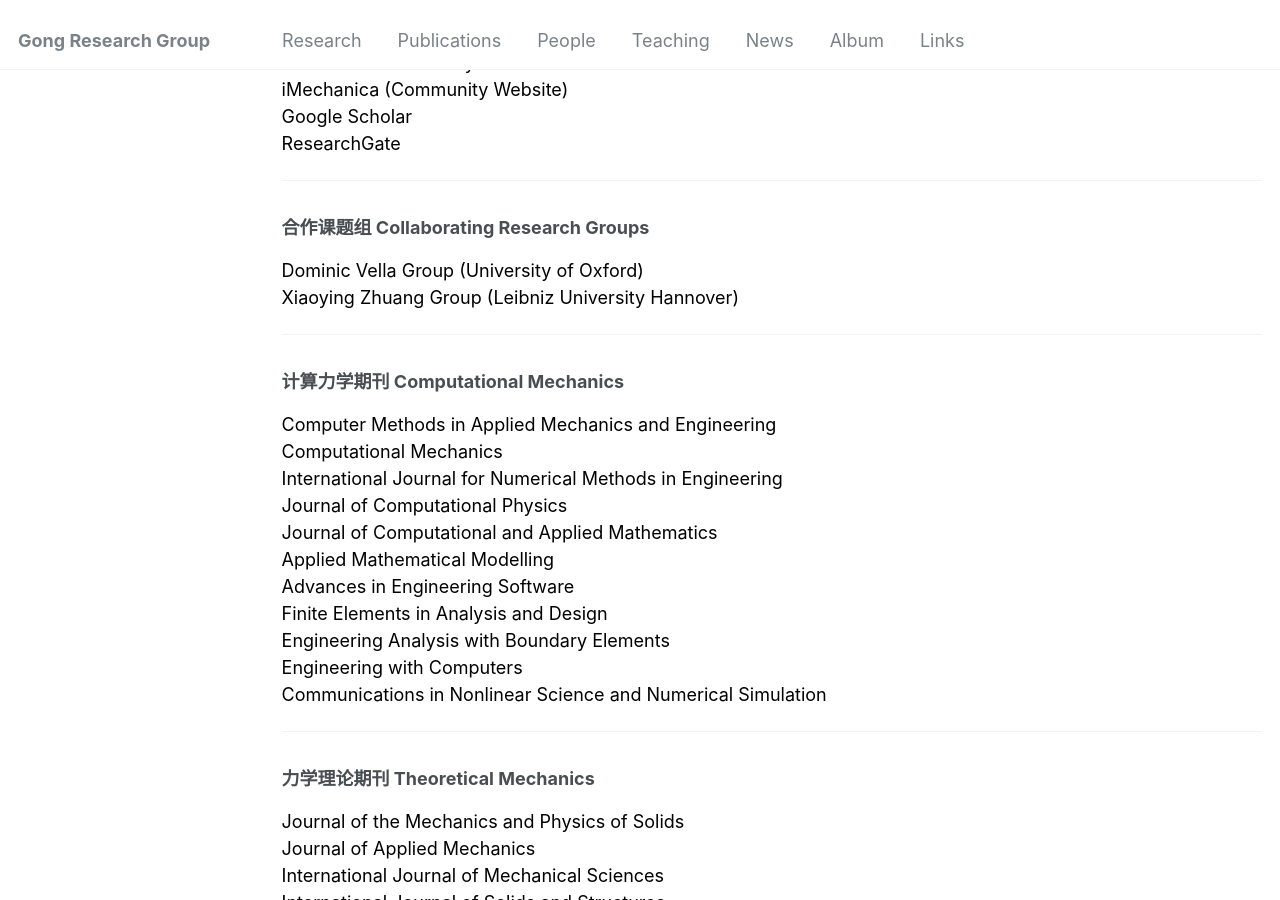
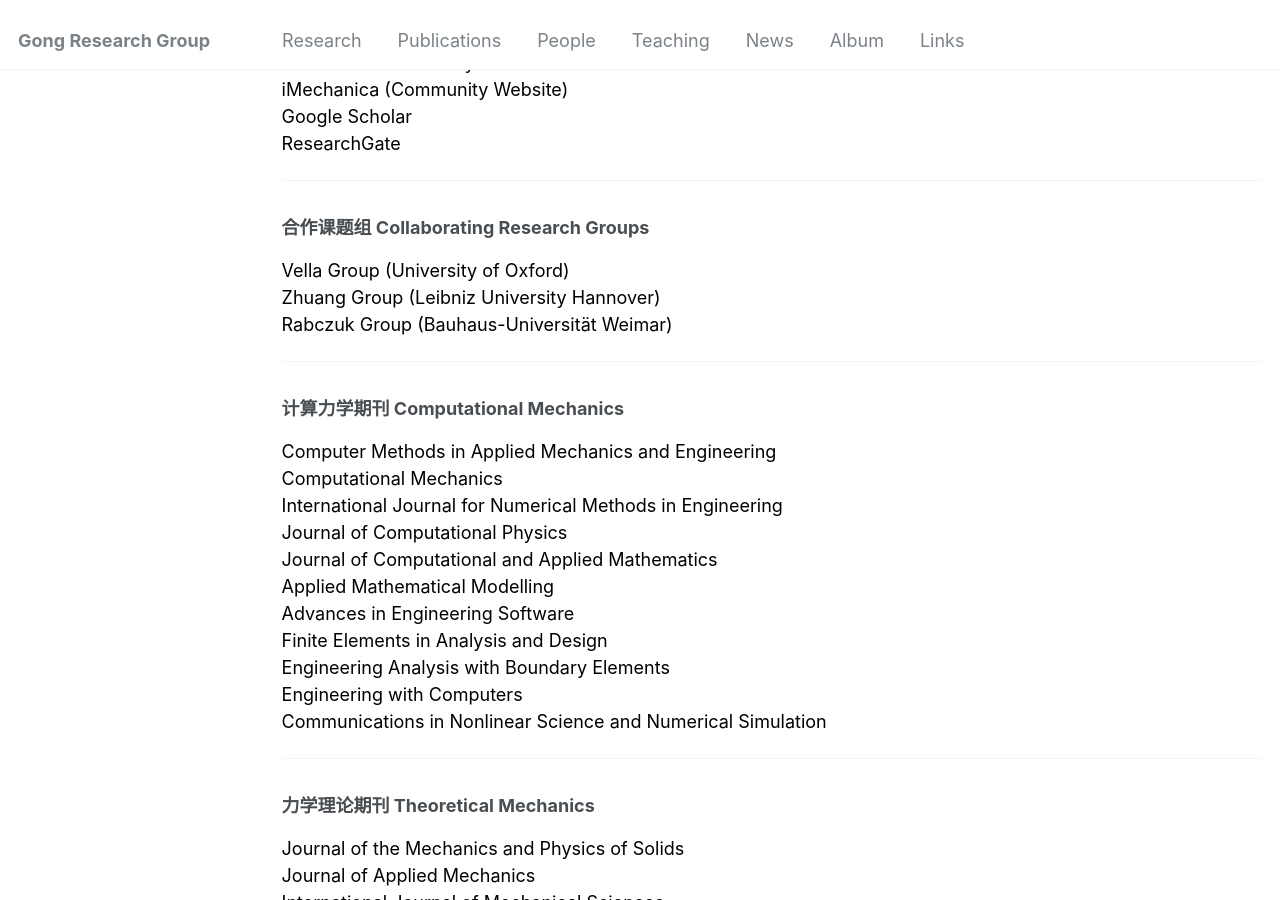
Before and after one commit to yanpeng-gong/yanpeng-gong.github.io, a Jekyll site: the page built from _links/ links.md, in a window 1280 px wide and 900 px high, scrolled down 570 px. Built offline with Jekyll 4.4.1, drawn with Linux system fonts in a browser that asks for light colours.

Commit message:
link update

```diff
--- a/_links/ links.md
+++ b/_links/ links.md
@@ -41,8 +41,9 @@
 <hr>
 <h3>合作课题组 Collaborating Research Groups</h3>
 <p style="text-align:left;">
-<a href="https://people.maths.ox.ac.uk/vella/" style="text-decoration:none;color:black;">Dominic Vella Group (University of Oxford)</a><br>
-<a href="https://www.ifam.uni-hannover.de/de/institut/personen/guo" style="text-decoration:none;color:black;">Xiaoying Zhuang Group (Leibniz University Hannover)</a><br>
+<a href="https://people.maths.ox.ac.uk/vella/" style="text-decoration:none;color:black;">Vella Group (University of Oxford)</a><br>
+<a href="https://www.iop.uni-hannover.de/en/csst" style="text-decoration:none;color:black;">Zhuang Group (Leibniz University Hannover)</a><br>
+<a href="https://www.uni-weimar.de/de/bau-und-umwelt/institute/ism/team/professuren/prof-dr-ing-timon-rabczuk/" style="text-decoration:none;color:black;">Rabczuk Group (Bauhaus-Universität Weimar)</a><br>
 <!-- 可以继续添加其他课题组 -->
 </p>
 
```
